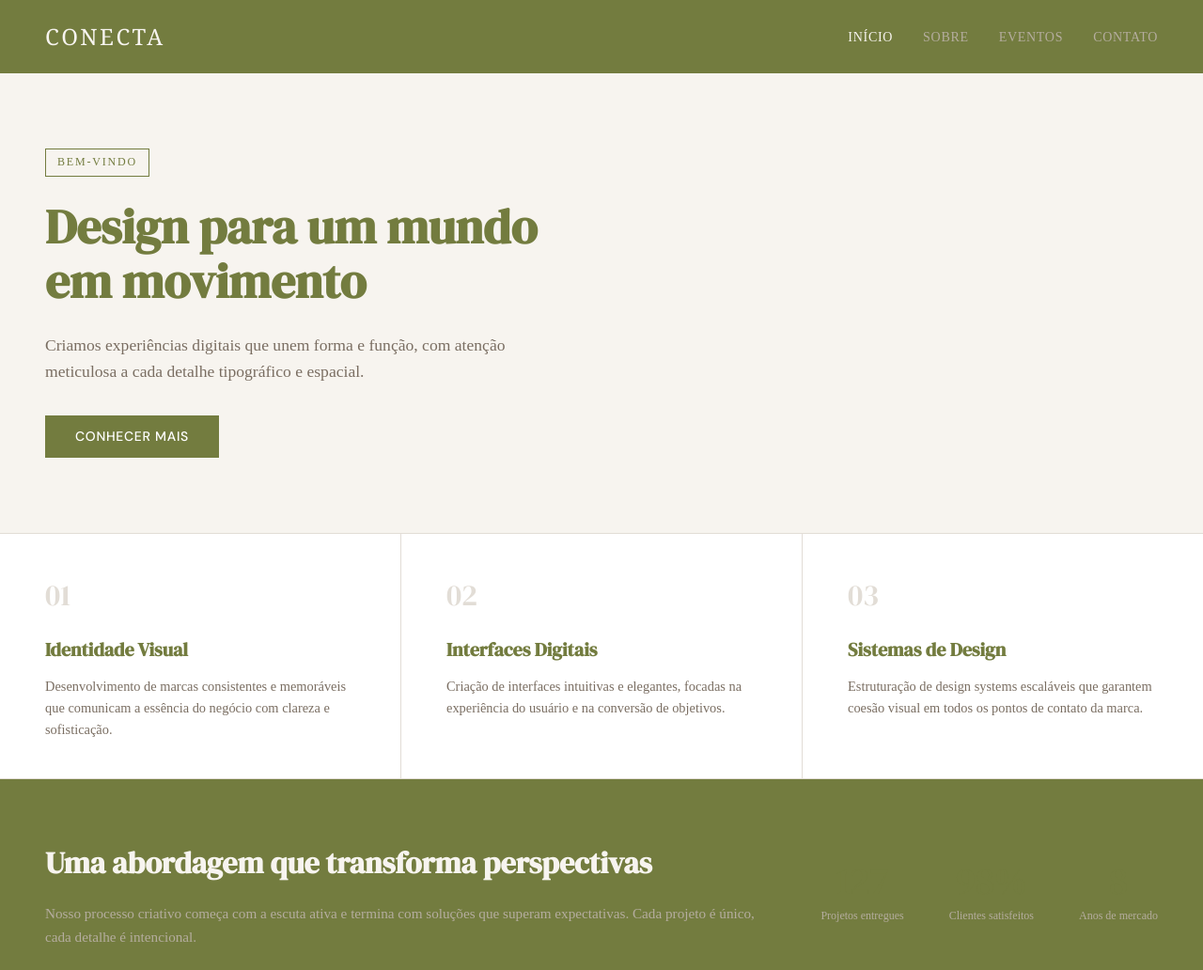
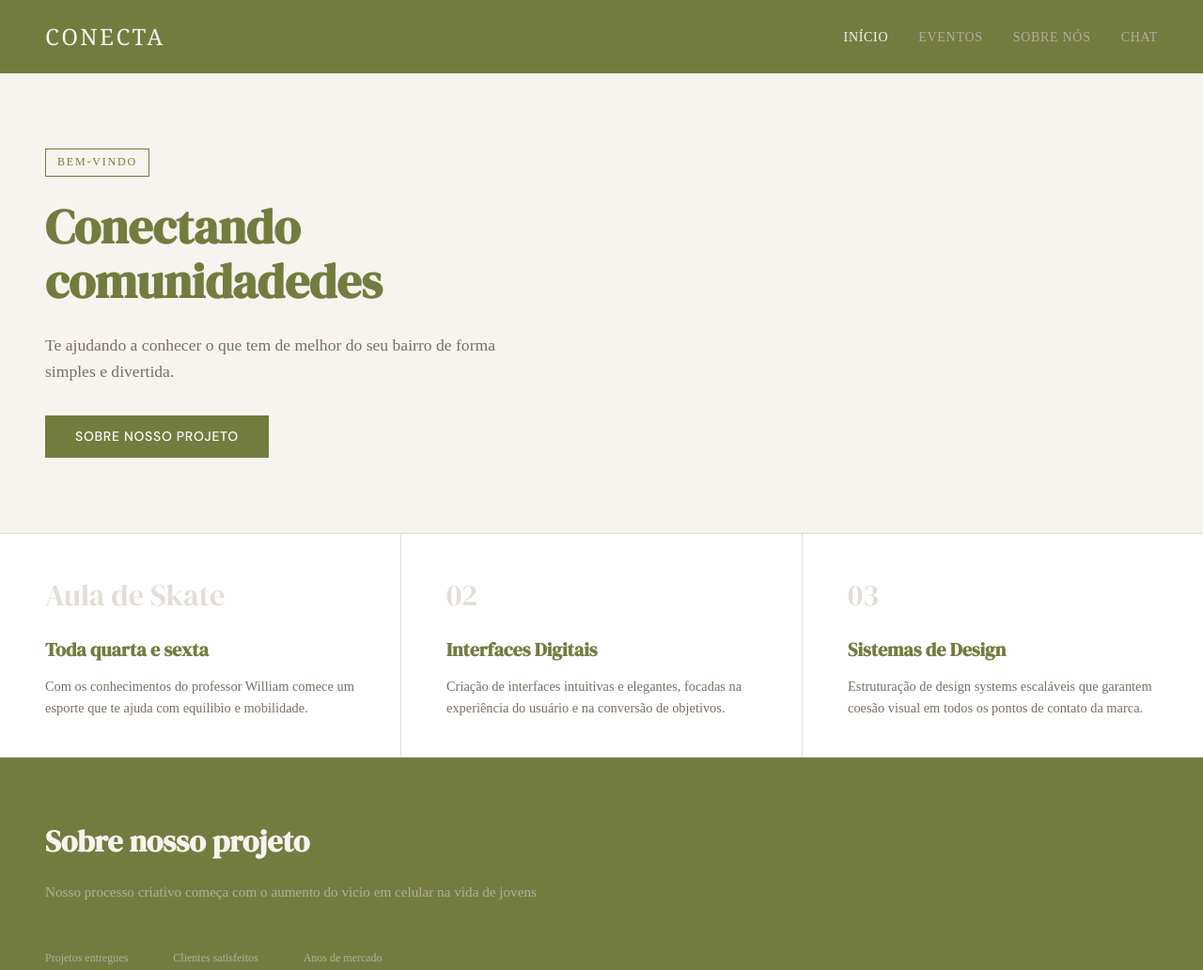
Before and after one commit to Fushikkj/conexao-hackathon, a plain HTML site: page index.html in a window 1280 px wide. Shown: the top 1032 px of the page at 94% size. Drawn offline with Linux system fonts and the light colour scheme.

Commit message:
Teste 2 do site Conecta
Mudando algumas coisas porém ainda precisa de ajustes e mais ideias de como melhorar o site

```diff
--- a/index.html
+++ b/index.html
@@ -17,9 +17,9 @@
                 <nav class="top-nav">
                     <ul>
                         <li><a href="#" class="nav-link active" data-page="page-home">Início</a></li>
-                        <li><a href="#" class="nav-link" data-page="page-sobre">Sobre</a></li>
                         <li><a href="#" class="nav-link" data-page="page-projetos">Eventos</a></li>
-                        <li><a href="#" class="nav-link" data-page="page-contato">Contato</a></li>
+                        <li><a href="#" class="nav-link" data-page="page-sobre">Sobre nós</a></li>
+                        <li><a href="#" class="nav-link" data-page="page-contato">Chat</a></li>
                     </ul>
                 </nav>
             </header>
@@ -27,16 +27,17 @@
             <main class="main-grid">
                 <section class="hero-block">
                     <span class="tag">Bem-vindo</span>
-                    <h1>Design para um mundo em movimento</h1>
-                    <p>Criamos experiências digitais que unem forma e função, com atenção meticulosa a cada detalhe tipográfico e espacial.</p>
-                    <button class="btn-primary" data-page="page-sobre">Conhecer mais</button>
+                    <h1>Conectando comunidadedes</h1>
+                    <p>Te ajudando a conhecer o que tem de melhor do seu bairro de forma simples e divertida.</p>
+                    <button class="btn-primary" data-page="page-sobre">Sobre nosso Projeto</button>
                 </section>
 
                 <section class="cards-block">
+                    <title><h1>Principais Eventos</h1></title>
                     <article class="card">
-                        <div class="card-num">01</div>
-                        <h3>Identidade Visual</h3>
-                        <p>Desenvolvimento de marcas consistentes e memoráveis que comunicam a essência do negócio com clareza e sofisticação.</p>
+                        <div class="card-num">Aula de Skate</div>
+                        <h3>Toda quarta e sexta</h3>
+                        <p>Com os conhecimentos do professor William comece um esporte que te ajuda com equilibio e mobilidade.</p>
                     </article>
                     <article class="card">
                         <div class="card-num">02</div>
@@ -52,9 +53,8 @@
 
                 <section class="highlight-block">
                     <div class="highlight-text">
-                        <h2>Uma abordagem que transforma perspectivas</h2>
-                        <p>Nosso processo criativo começa com a escuta ativa e termina com soluções que superam expectativas. Cada projeto é único, cada detalhe é intencional.</p>
-                    </div>
+                        <h2>Sobre nosso projeto</h2>
+                        <p>Nosso processo criativo começa com o aumento do vicio em celular na vida de jovens
                     <div class="highlight-stat">
                         <div class="stat"><span class="num">127</span><span class="label">Projetos entregues</span></div>
                         <div class="stat"><span class="num">98%</span><span class="label">Clientes satisfeitos</span></div>
@@ -71,13 +71,13 @@
         <!-- PÁGINA SOBRE -->
         <div class="page" id="page-sobre">
             <header class="top-header">
-                <div class="logo">MERIDIAN</div>
+                <div class="logo">Conecta</div>
                 <nav class="top-nav">
                     <ul>
-                        <li><a href="#" class="nav-link" data-page="page-home">Início</a></li>
-                        <li><a href="#" class="nav-link active" data-page="page-sobre">Sobre</a></li>
-                        <li><a href="#" class="nav-link" data-page="page-projetos">Projetos</a></li>
-                        <li><a href="#" class="nav-link" data-page="page-contato">Contato</a></li>
+                        <li><a href="#" class="nav-link active" data-page="page-home">Início</a></li>
+                        <li><a href="#" class="nav-link" data-page="page-projetos">Eventos</a></li>
+                        <li><a href="#" class="nav-link" data-page="page-sobre">Sobre nós</a></li>
+                        <li><a href="#" class="nav-link" data-page="page-contato">Chat</a></li>
                     </ul>
                 </nav>
             </header>
@@ -98,10 +98,10 @@
                 <div class="logo">MERIDIAN</div>
                 <nav class="top-nav">
                     <ul>
-                        <li><a href="#" class="nav-link" data-page="page-home">Início</a></li>
-                        <li><a href="#" class="nav-link" data-page="page-sobre">Sobre</a></li>
-                        <li><a href="#" class="nav-link active" data-page="page-projetos">Projetos</a></li>
-                        <li><a href="#" class="nav-link" data-page="page-contato">Contato</a></li>
+                        <li><a href="#" class="nav-link active" data-page="page-home">Início</a></li>
+                        <li><a href="#" class="nav-link" data-page="page-projetos">Eventos</a></li>
+                        <li><a href="#" class="nav-link" data-page="page-sobre">Sobre nós</a></li>
+                        <li><a href="#" class="nav-link" data-page="page-contato">Chat</a></li>
                     </ul>
                 </nav>
             </header>
@@ -124,10 +124,10 @@
                 <div class="logo">MERIDIAN</div>
                 <nav class="top-nav">
                     <ul>
-                        <li><a href="#" class="nav-link" data-page="page-home">Início</a></li>
-                        <li><a href="#" class="nav-link" data-page="page-sobre">Sobre</a></li>
-                        <li><a href="#" class="nav-link" data-page="page-projetos">Projetos</a></li>
-                        <li><a href="#" class="nav-link active" data-page="page-contato">Contato</a></li>
+                        <li><a href="#" class="nav-link active" data-page="page-home">Início</a></li>
+                        <li><a href="#" class="nav-link" data-page="page-projetos">Eventos</a></li>
+                        <li><a href="#" class="nav-link" data-page="page-sobre">Sobre nós</a></li>
+                        <li><a href="#" class="nav-link" data-page="page-contato">Chat</a></li>
                     </ul>
                 </nav>
             </header>
```
